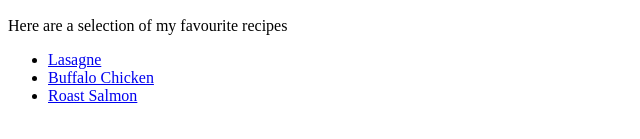
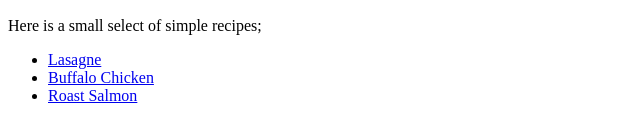
Before and after one commit to Garyh79/odin-recipes2, a plain HTML site: page index.html in a window 1280 px wide. Shown: the part 383-522 px from the top of the page, 0-640 px from the left. Drawn offline with Linux system fonts and the light colour scheme.

Commit message:
index.html

```diff
--- a/index.html
+++ b/index.html
@@ -13,7 +13,7 @@
     <h1>Simple Recipes</h1>
     <img src="https://www.thebalancecareers.com/thmb/vITYUBkMUOt7C8DTd4hNPisairA=/300x200/filters:no_upscale():max_bytes(150000):strip_icc():saturation(0.2):brightness(10):contrast(5):format(webp)/GettyImages-607047661-571e40a75f9b58857dfd0e72.jpg"
         Alt="Chef Pic">
-    <p>Here are a selection of my favourite recipes</p>
+    <p>Here is a small select of simple recipes;</p>
     <ul>
         <li><a href="lasagne.html">Lasagne</a></li>
         <li><a href="buffchick.html">Buffalo Chicken</a></li>
```
